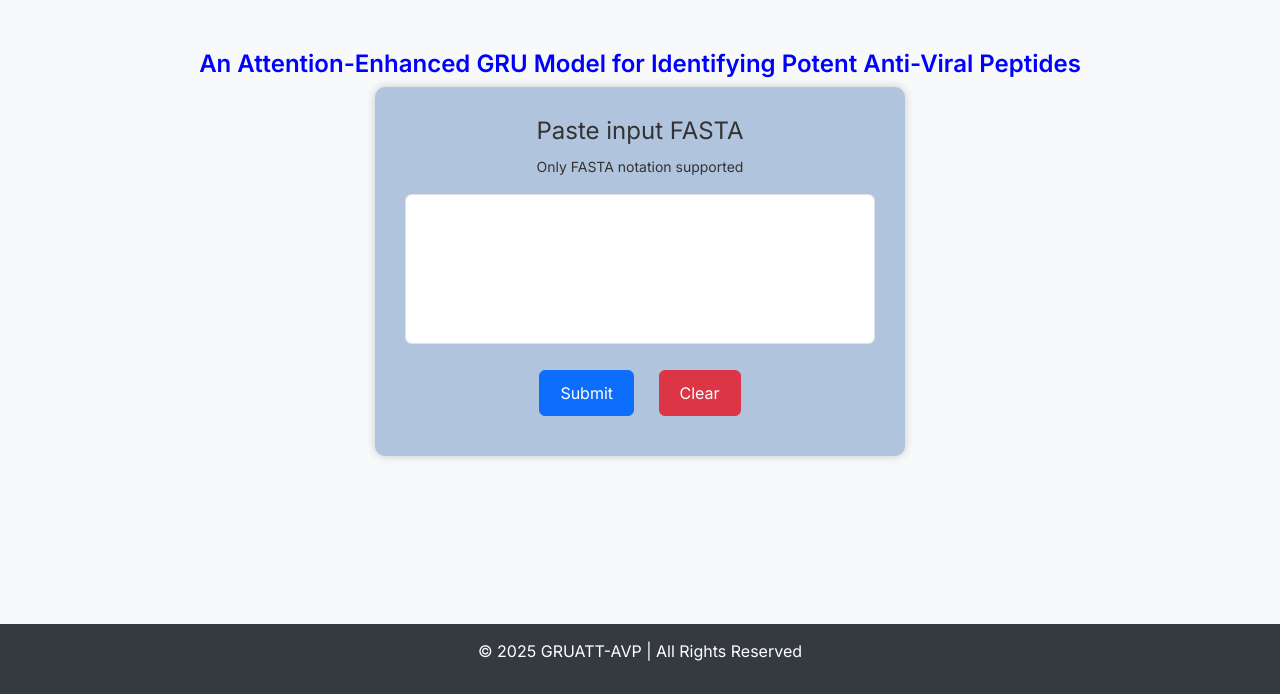
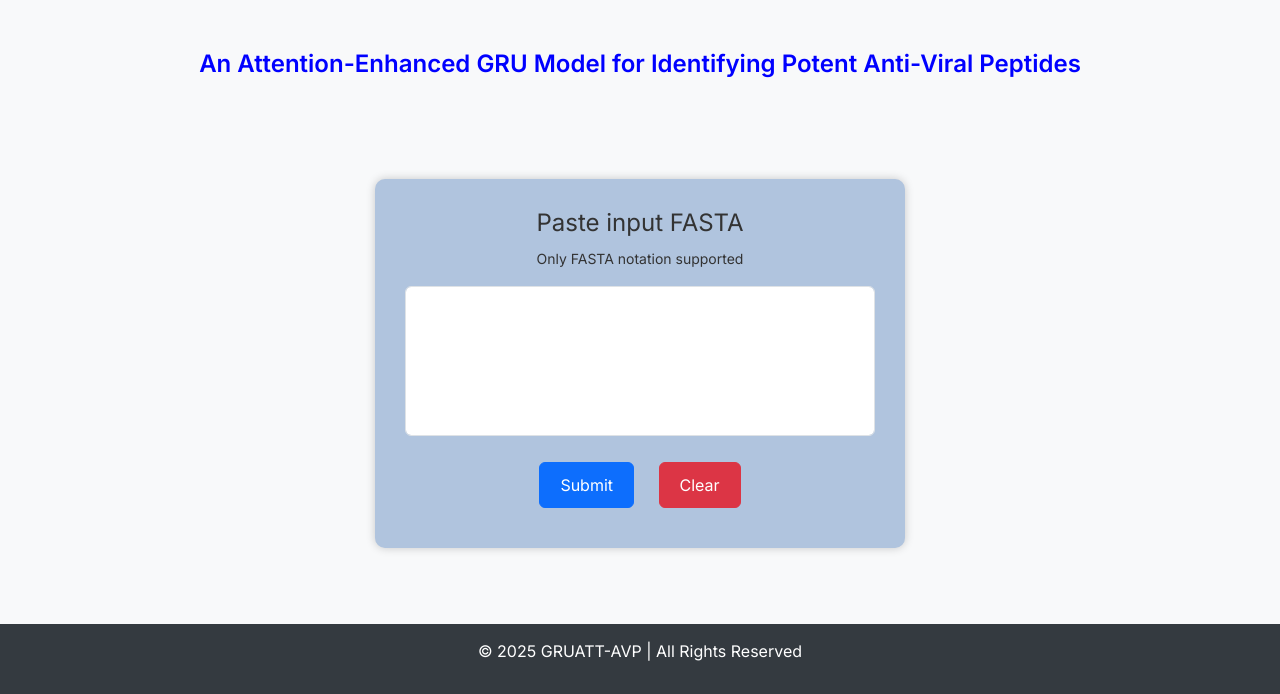
Before and after one commit to sufian00t/GRUATT-AVP, a Flask app: page / in a window 1280 px wide. Shown: the part 106-800 px from the top of the page. Run offline with Flask 3, Linux system fonts and the light colour scheme.

Commit message:
Update index.html

```diff
--- a/templates/index.html
+++ b/templates/index.html
@@ -59,7 +59,7 @@
             border-radius: 10px;
             box-shadow: 0px 0px 10px rgba(0, 0, 0, 0.2);
             width: 50%;
-            margin: auto;
+            margin: 100px auto 0;
         }
         textarea {
             width: 100%;
```
